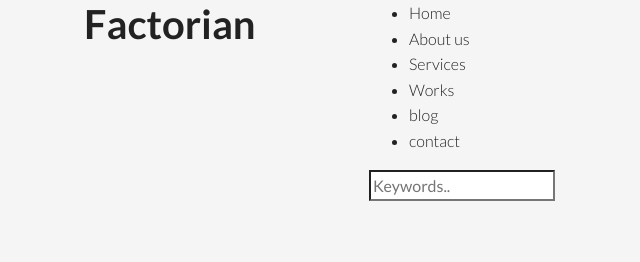
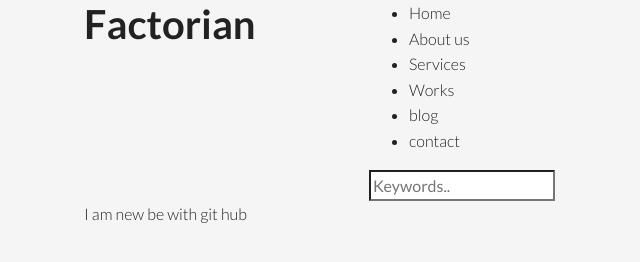
Before and after one commit to FarukRahman/Bigpact, a plain HTML site: page index.html in a window 1280 px wide. Shown: the top 262 px of the page, without its empty margins (1-641 px from the left). Drawn offline with nearby package versions, Linux system fonts and the light colour scheme.

Commit message:
I just change in Index.php file

```diff
--- a/index.html
+++ b/index.html
@@ -44,6 +44,15 @@
             </div>
         </div>
     </div><!--/header-->
+	<div class="services">
+		<div class="container">
+			<div class="row">
+				<div class="col-md-12">
+					<p>I am new be with git hub</p>
+				</div>
+			</div>
+		</div>
+	</div>
     <div class="homepage-slides-wrapper">
       <div class="homepage-slides">
         <div class="single-slide-item slide-bg-1">
```
